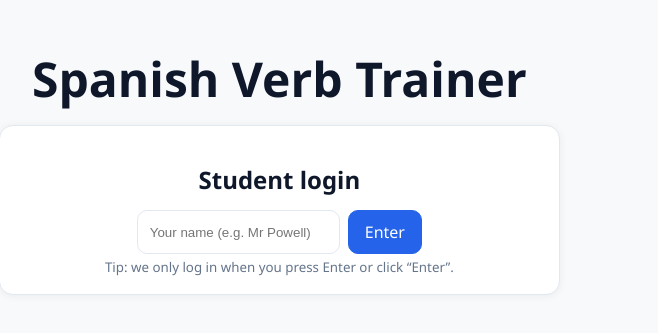
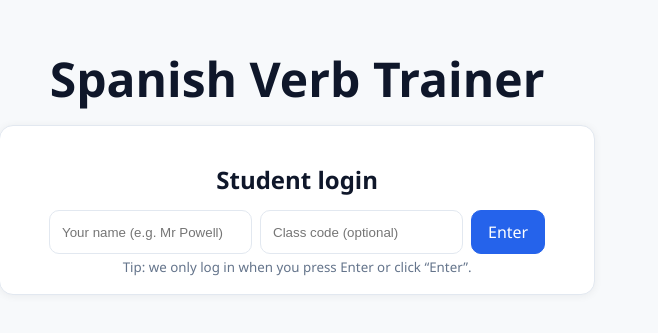
Before and after one commit to jullesp/Spanish-verb-trainer, a React (Vite) app: page / in a window 1280 px wide. Shown: the part 225-558 px from the top of the page, without its empty margins (0-658 px from the left). Built offline with nearby package versions, Linux system fonts and the light colour scheme.

Commit message:
Update App.tsx

```diff
--- a/src/App.tsx
+++ b/src/App.tsx
@@ -44,24 +44,33 @@ function randomOf<T>(arr: T[]): T {
 }
 
 export default function App() {
-  // Student login
+  /* --------- Student login (NO AUTO-LOGIN ON TYPING) --------- */
   const [activeStudent, setActiveStudent] = useState<string | null>(null);
-  const [nameInput, setNameInput] = useState<string>(""); // <- do NOT log in on each keystroke
+  const [classCode, setClassCode] = useState<string | null>(null);
+
+  // Controlled inputs for the login form
+  const [nameInput, setNameInput] = useState<string>("");
+  const [classInput, setClassInput] = useState<string>("");
 
   const submitLogin = () => {
     const name = nameInput.trim();
-    if (name.length >= 2) setActiveStudent(name);
+    const code = classInput.trim();
+    if (name.length >= 2) {
+      setActiveStudent(name); // <- only here, not on each keystroke
+      setClassCode(code || null);
+    }
   };
 
-  // MULTI-SELECT tenses
-  const [tenses, setTenses] = useState<TenseKey[]>(["presente"]);
+  /* --------- Multi-select tenses --------- */
+  type TensesState = TenseKey[];
+  const [tenses, setTenses] = useState<TensesState>(["presente"]);
 
-  // Current question state
+  /* --------- Current question --------- */
   const [currentVerb, setCurrentVerb] = useState<string>("hablar");
   const [currentPerson, setCurrentPerson] = useState<number>(0);
   const [currentTense, setCurrentTense] = useState<TenseKey>("presente");
 
-  // Answer + feedback
+  /* --------- Answer + feedback --------- */
   const [answer, setAnswer] = useState<string>("");
   const [feedback, setFeedback] = useState<string>("");
 
@@ -121,11 +130,25 @@ export default function App() {
               onChange={(e) => setNameInput(e.target.value)}
               onKeyDown={(e) => e.key === "Enter" && submitLogin()}
             />
-            <button className="primary" type="button" onClick={submitLogin} disabled={nameInput.trim().length < 2}>
+            <input
+              type="text"
+              placeholder="Class code (optional)"
+              value={classInput}
+              onChange={(e) => setClassInput(e.target.value)}
+              onKeyDown={(e) => e.key === "Enter" && submitLogin()}
+            />
+            <button
+              className="primary"
+              type="button"
+              onClick={submitLogin}
+              disabled={nameInput.trim().length < 2}
+            >
               Enter
             </button>
           </div>
-          <small className="muted">Tip: we only log in when you press Enter or click “Enter”.</small>
+          <small className="muted">
+            Tip: we only log in when you press Enter or click “Enter”.
+          </small>
         </div>
       </main>
     );
@@ -137,6 +160,7 @@ export default function App() {
       <h1>Spanish Verb Trainer</h1>
       <p className="muted">
         Logged in as <strong>{activeStudent}</strong>
+        {classCode ? <> · Class: <strong>{classCode}</strong></> : null}
       </p>
 
       <div className="card">
```
